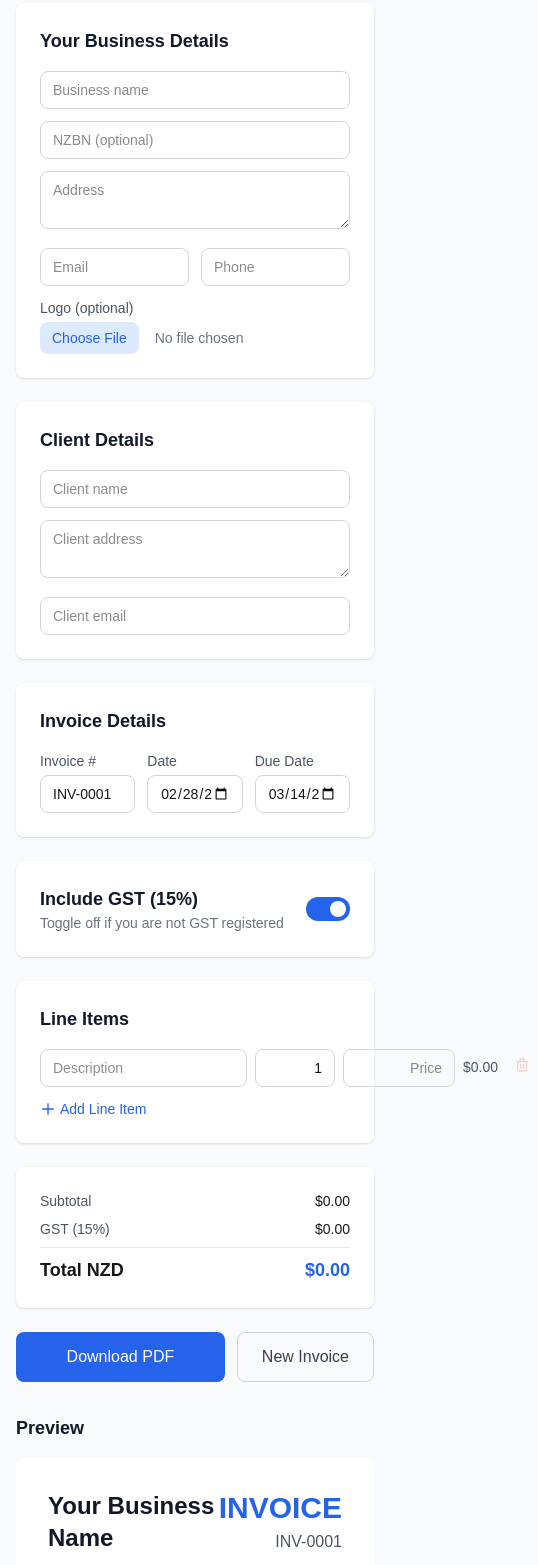
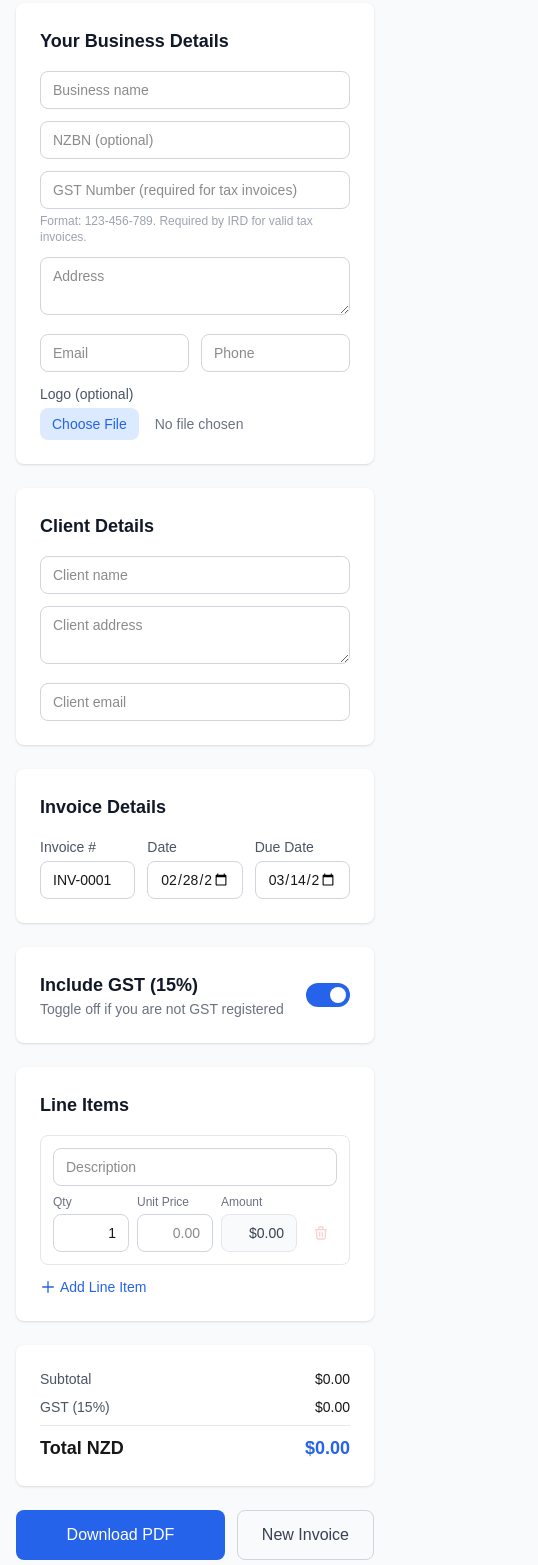
Before and after one commit to goodjonte/nz-invoice, a Next.js app: page / in a window 390 px wide. Shown: the part 432-1997 px from the top of the page, 538 px wide, since content can reach past the window. Built offline with nearby package versions, Linux system fonts and the light colour scheme.

Commit message:
Add GST number field, fix mobile line items layout, IRD-compliant TAX INVOICE heading on all templates

```diff
--- a/app/components/templates/ClassicTemplate.tsx
+++ b/app/components/templates/ClassicTemplate.tsx
@@ -22,6 +22,9 @@ export default function ClassicTemplate({ invoice }: { invoice: InvoiceData }) {
         <h1 className="text-2xl font-bold text-gray-900 uppercase tracking-wide">
           {businessDetails.name || "Your Business Name"}
         </h1>
+        {businessDetails.gstNumber && (
+          <p className="text-sm text-gray-500 mt-1">GST No: {businessDetails.gstNumber}</p>
+        )}
         {businessDetails.nzbn && (
           <p className="text-sm text-gray-500 mt-1">NZBN: {businessDetails.nzbn}</p>
         )}
@@ -38,7 +41,7 @@ export default function ClassicTemplate({ invoice }: { invoice: InvoiceData }) {
 
       {/* Invoice Title */}
       <h2 className="text-xl font-bold text-center text-gray-800 uppercase tracking-widest mb-6">
-        Tax Invoice
+        {includeGst ? "Tax Invoice" : "Invoice"}
       </h2>
 
       {/* Details */}
--- a/app/components/templates/MinimalTemplate.tsx
+++ b/app/components/templates/MinimalTemplate.tsx
@@ -23,15 +23,16 @@ export default function MinimalTemplate({ invoice }: { invoice: InvoiceData }) {
           <h1 className="text-xl font-light text-gray-900">
             {businessDetails.name || "Your Business Name"}
           </h1>
+          {businessDetails.gstNumber && (
+            <p className="text-xs text-gray-400 mt-1">GST No: {businessDetails.gstNumber}</p>
+          )}
           {businessDetails.nzbn && (
-            <p className="text-xs text-gray-400 mt-1">
-              NZBN: {businessDetails.nzbn}
-            </p>
+            <p className="text-xs text-gray-400 mt-1">NZBN: {businessDetails.nzbn}</p>
           )}
         </div>
         <div className="text-right">
           <p className="text-xs text-gray-400 uppercase tracking-widest">
-            Invoice
+            {includeGst ? "Tax Invoice" : "Invoice"}
           </p>
           <p className="text-lg text-gray-700 mt-1">{invoice.invoiceNumber}</p>
         </div>
--- a/app/components/templates/ModernTemplate.tsx
+++ b/app/components/templates/ModernTemplate.tsx
@@ -23,12 +23,17 @@ export default function ModernTemplate({ invoice }: { invoice: InvoiceData }) {
           <h1 className="text-2xl font-bold text-gray-900">
             {businessDetails.name || "Your Business Name"}
           </h1>
+          {businessDetails.gstNumber && (
+            <p className="text-sm text-gray-500">GST No: {businessDetails.gstNumber}</p>
+          )}
           {businessDetails.nzbn && (
             <p className="text-sm text-gray-500">NZBN: {businessDetails.nzbn}</p>
           )}
         </div>
         <div className="text-right">
-          <h2 className="text-3xl font-bold text-primary">INVOICE</h2>
+          <h2 className="text-3xl font-bold text-primary">
+            {includeGst ? "TAX INVOICE" : "INVOICE"}
+          </h2>
           <p className="text-gray-600 mt-1">{invoice.invoiceNumber}</p>
         </div>
       </div>
--- a/app/page.tsx
+++ b/app/page.tsx
@@ -110,6 +110,16 @@ export default function Home() {
                 onChange={(e) => updateBusiness({ nzbn: e.target.value })}
                 className="w-full border border-gray-300 rounded-lg px-3 py-2 text-sm focus:outline-none focus:ring-2 focus:ring-primary focus:border-transparent"
               />
+              <div>
+                <input
+                  type="text"
+                  placeholder="GST Number (required for tax invoices)"
+                  value={invoice.businessDetails.gstNumber}
+                  onChange={(e) => updateBusiness({ gstNumber: e.target.value })}
+                  className="w-full border border-gray-300 rounded-lg px-3 py-2 text-sm focus:outline-none focus:ring-2 focus:ring-primary focus:border-transparent"
+                />
+                <p className="text-xs text-gray-400 mt-1">Format: 123-456-789. Required by IRD for valid tax invoices.</p>
+              </div>
               <textarea
                 placeholder="Address"
                 value={invoice.businessDetails.address}
@@ -264,70 +274,56 @@ export default function Home() {
             </h2>
             <div className="space-y-3">
               {invoice.lineItems.map((item) => (
-                <div
-                  key={item.id}
-                  className="flex gap-2 items-start"
-                >
+                <div key={item.id} className="border border-gray-200 rounded-lg p-3 space-y-2">
                   <input
                     type="text"
                     placeholder="Description"
                     value={item.description}
-                    onChange={(e) =>
-                      updateLineItem(item.id, {
-                        description: e.target.value,
-                      })
-                    }
-                    className="flex-1 border border-gray-300 rounded-lg px-3 py-2 text-sm focus:outline-none focus:ring-2 focus:ring-primary focus:border-transparent"
+                    onChange={(e) => updateLineItem(item.id, { description: e.target.value })}
+                    className="w-full border border-gray-300 rounded-lg px-3 py-2 text-sm focus:outline-none focus:ring-2 focus:ring-primary focus:border-transparent"
                   />
+                  <div className="flex gap-2 items-center">
+                    <div className="flex-1">
+                      <label className="text-xs text-gray-500 mb-1 block">Qty</label>
                       <input
                         type="number"
                         placeholder="Qty"
                         min="0"
                         step="1"
                         value={item.quantity}
-                    onChange={(e) =>
-                      updateLineItem(item.id, {
-                        quantity: parseFloat(e.target.value) || 0,
-                      })
-                    }
-                    className="w-20 border border-gray-300 rounded-lg px-3 py-2 text-sm text-right focus:outline-none focus:ring-2 focus:ring-primary focus:border-transparent"
+                        onChange={(e) => updateLineItem(item.id, { quantity: parseFloat(e.target.value) || 0 })}
+                        className="w-full border border-gray-300 rounded-lg px-3 py-2 text-sm text-right focus:outline-none focus:ring-2 focus:ring-primary focus:border-transparent"
                       />
+                    </div>
+                    <div className="flex-1">
+                      <label className="text-xs text-gray-500 mb-1 block">Unit Price</label>
                       <input
                         type="number"
-                    placeholder="Price"
+                        placeholder="0.00"
                         min="0"
                         step="0.01"
                         value={item.unitPrice || ""}
-                    onChange={(e) =>
-                      updateLineItem(item.id, {
-                        unitPrice: parseFloat(e.target.value) || 0,
-                      })
-                    }
-                    className="w-28 border border-gray-300 rounded-lg px-3 py-2 text-sm text-right focus:outline-none focus:ring-2 focus:ring-primary focus:border-transparent"
+                        onChange={(e) => updateLineItem(item.id, { unitPrice: parseFloat(e.target.value) || 0 })}
+                        className="w-full border border-gray-300 rounded-lg px-3 py-2 text-sm text-right focus:outline-none focus:ring-2 focus:ring-primary focus:border-transparent"
                       />
-                  <div className="w-24 py-2 text-sm text-right text-gray-600">
+                    </div>
+                    <div className="flex-1">
+                      <label className="text-xs text-gray-500 mb-1 block">Amount</label>
+                      <div className="px-3 py-2 text-sm text-right text-gray-700 bg-gray-50 rounded-lg border border-gray-200">
                         {formatCurrency(item.quantity * item.unitPrice)}
+                      </div>
                     </div>
                     <button
                       onClick={() => removeLineItem(item.id)}
                       disabled={invoice.lineItems.length <= 1}
-                    className="p-2 text-red-400 hover:text-red-600 disabled:opacity-30 disabled:cursor-not-allowed"
+                      className="mt-5 p-2 text-red-400 hover:text-red-600 disabled:opacity-30 disabled:cursor-not-allowed"
                       title="Remove item"
                     >
-                    <svg
-                      className="w-4 h-4"
-                      fill="none"
-                      stroke="currentColor"
-                      viewBox="0 0 24 24"
-                    >
-                      <path
-                        strokeLinecap="round"
-                        strokeLinejoin="round"
-                        strokeWidth={2}
-                        d="M19 7l-.867 12.142A2 2 0 0116.138 21H7.862a2 2 0 01-1.995-1.858L5 7m5 4v6m4-6v6m1-10V4a1 1 0 00-1-1h-4a1 1 0 00-1 1v3M4 7h16"
-                      />
+                      <svg className="w-4 h-4" fill="none" stroke="currentColor" viewBox="0 0 24 24">
+                        <path strokeLinecap="round" strokeLinejoin="round" strokeWidth={2} d="M19 7l-.867 12.142A2 2 0 0116.138 21H7.862a2 2 0 01-1.995-1.858L5 7m5 4v6m4-6v6m1-10V4a1 1 0 00-1-1h-4a1 1 0 00-1 1v3M4 7h16" />
                       </svg>
                     </button>
+                  </div>
                 </div>
               ))}
             </div>
--- a/app/types.ts
+++ b/app/types.ts
@@ -8,6 +8,7 @@ export interface LineItem {
 export interface BusinessDetails {
   name: string;
   nzbn: string;
+  gstNumber: string;
   address: string;
   email: string;
   phone: string;
@@ -36,6 +37,7 @@ export const GST_RATE = 0.15;
 export const defaultBusinessDetails: BusinessDetails = {
   name: "",
   nzbn: "",
+  gstNumber: "",
   address: "",
   email: "",
   phone: "",
```
Lines whose indentation alone changed are shown as unchanged.
